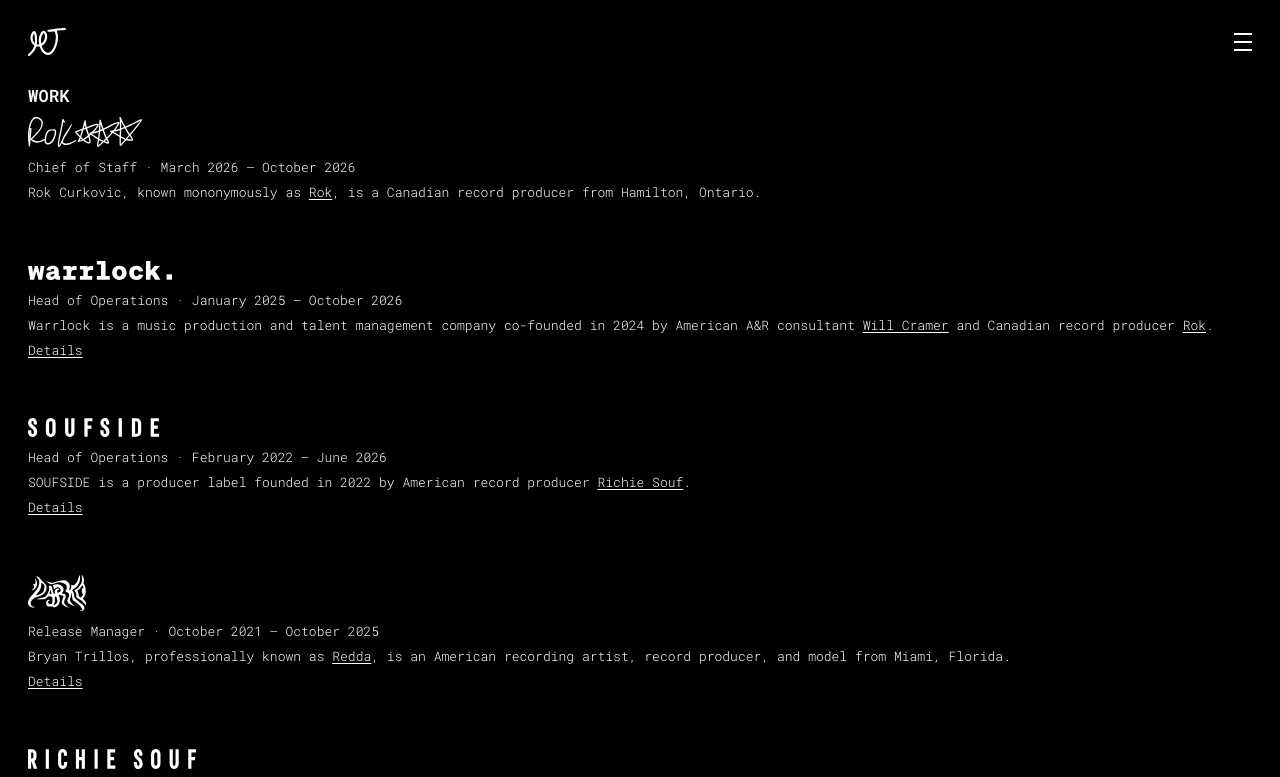
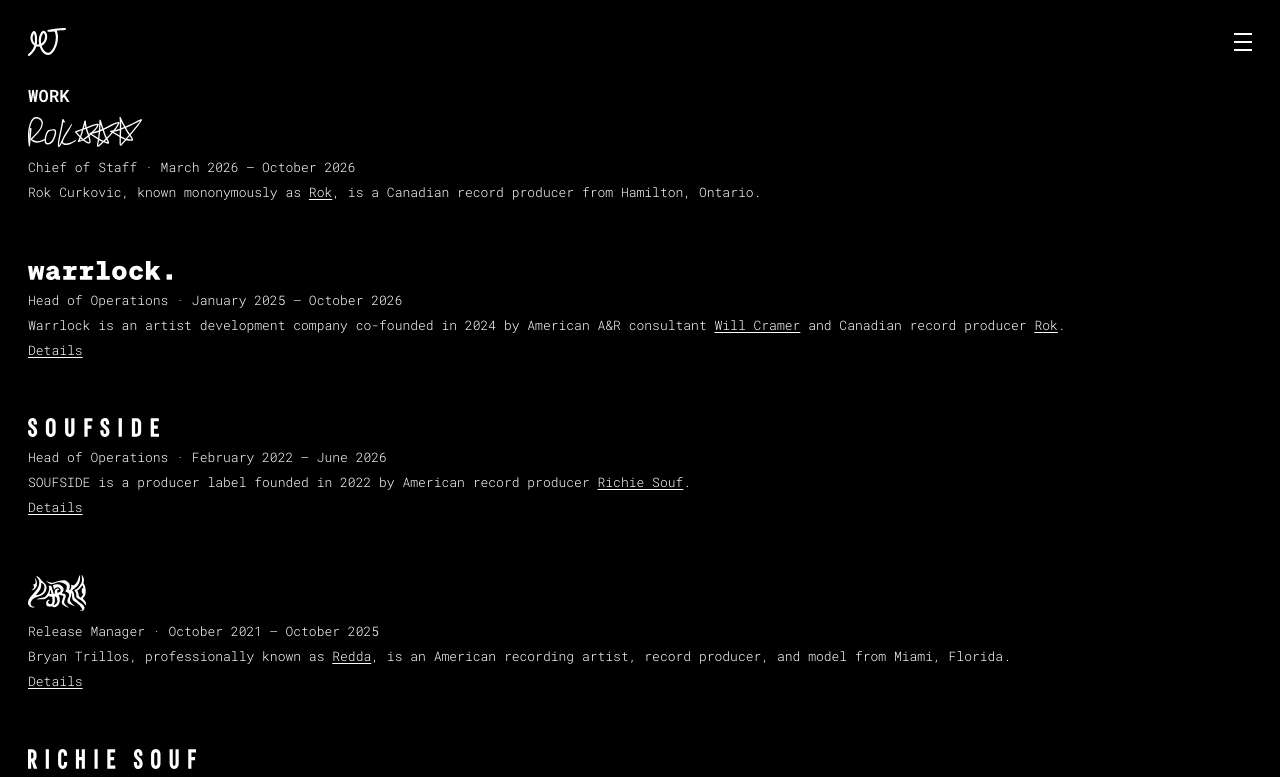
Before and after one commit to sntmrtns/website, a plain HTML site: page hamed/index.html in a window 1280 px wide. Shown: the top 777 px of the page. Drawn offline with Linux system fonts and the light colour scheme.

Commit message:
Update the Warrlock description

```diff
--- a/hamed/index.html
+++ b/hamed/index.html
@@ -90,7 +90,7 @@
             <div class="work-info">
               <h3 class="entry-name"><img class="entry-logo" src="logos/warrlock.svg" alt="Warrlock"></h3>
               <p class="work-role">Head of Operations · January 2025 – October 2026</p>
-              <p class="work-desc">Warrlock is a music production and talent management company co-founded in 2024 by American A&amp;R consultant <a href="https://linkedin.com/in/will-cramer-4a2472290/" target="_blank" rel="noopener noreferrer">Will Cramer</a> and Canadian record producer <a href="https://instagram.com/rokonthetrack" target="_blank" rel="noopener noreferrer">Rok</a>.</p>
+              <p class="work-desc">Warrlock is an artist development company co-founded in 2024 by American A&amp;R consultant <a href="https://linkedin.com/in/will-cramer-4a2472290/" target="_blank" rel="noopener noreferrer">Will Cramer</a> and Canadian record producer <a href="https://instagram.com/rokonthetrack" target="_blank" rel="noopener noreferrer">Rok</a>.</p>
             </div>
             <div class="duties">
               <ul class="duty-col">
```
